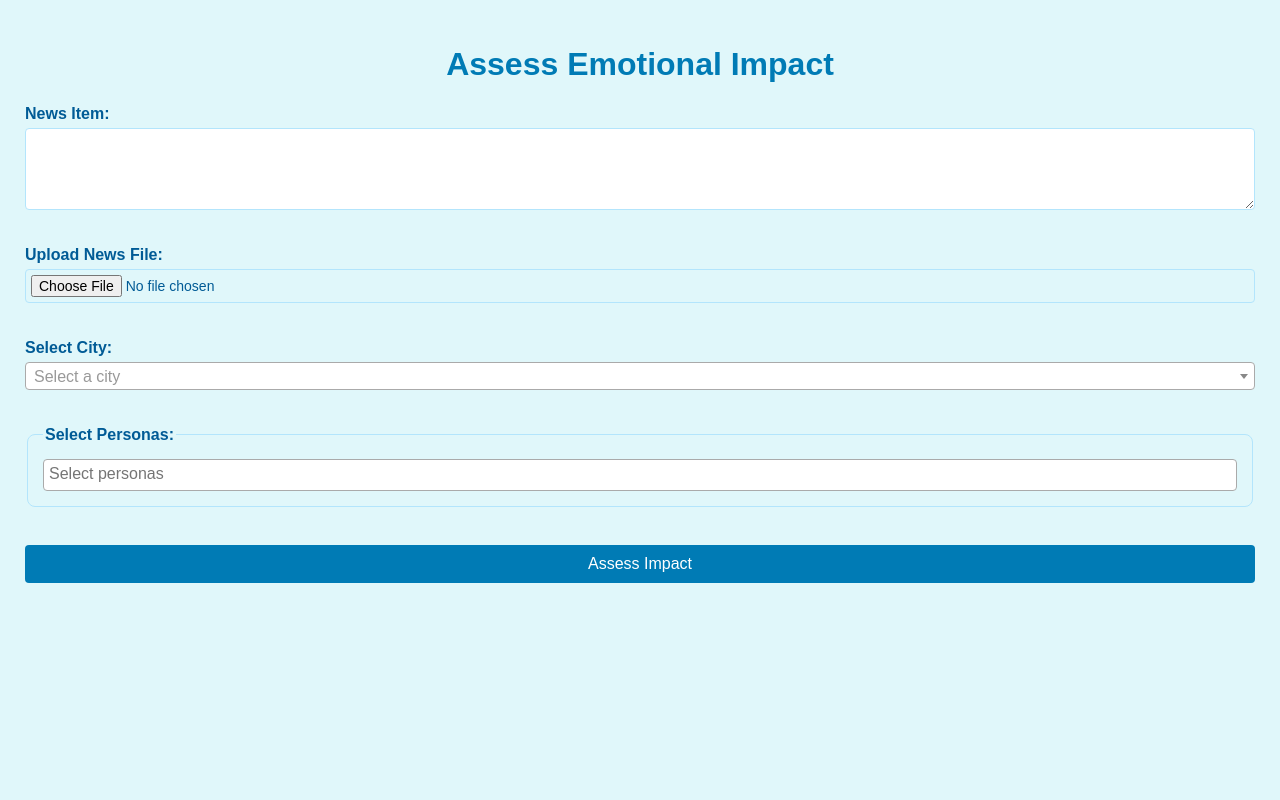
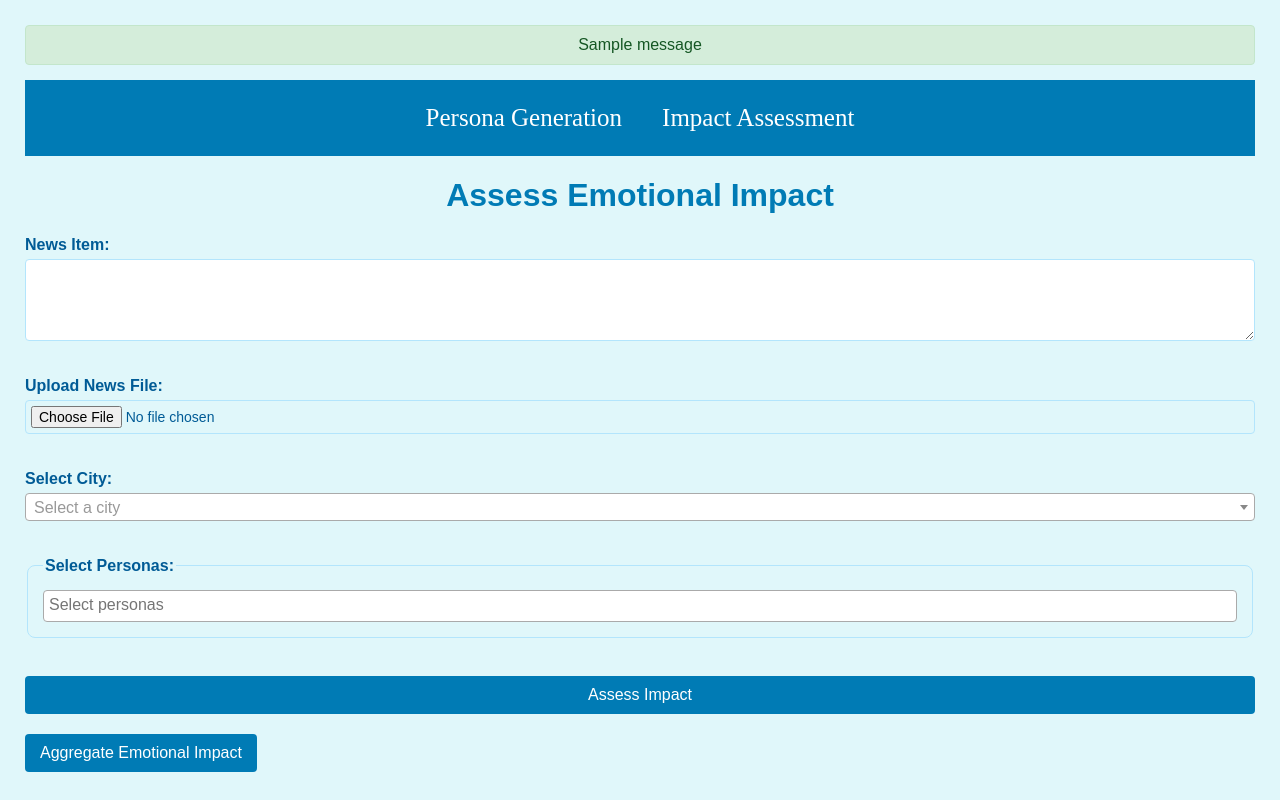
Before and after one commit to vidyultechjays/People-Simulator-Web-Server, a Django app: page /impact-assessment/ in a window 1280 px wide. Run offline with Django 5.2, Linux system fonts and the light colour scheme; tables that the repository leaves empty hold one stand-in row (values such as "Sample post"); one stand-in notice (Sample message) is shown; data that the repository does not hold is empty.

Commit message:
Aggregate_emotion_impact

```diff
--- a/simulator/urls.py
+++ b/simulator/urls.py
@@ -7,6 +7,7 @@ from . import views
 urlpatterns = [
     path('persona_generation/', views.persona_generation, name='persona_generation'),
     path('impact-assessment/', views.impact_assessment, name='impact_assessment'),
-    # path('aggregate_emotion/', views.aggregate_emotion, name='aggregate_emotion'),
+    path('aggregate-impact/', views.aggregate_emotion, name='aggregate_emotion'),
+    # path('results/', views.results_view, name='results'),
 
 ]
--- a/simulator/views.py
+++ b/simulator/views.py
@@ -5,8 +5,9 @@ Views:
     - `persona_generation`: Handles persona generation based on demographic inputs.
     - `impact_assessment`: Displays the impact assessment interface.
 """
-from django.shortcuts import render
+from django.shortcuts import render,redirect
 from django.http import HttpResponse,JsonResponse
+from django.contrib import messages
 from faker import Faker
 from .models import Persona,EmotionalResponse,NewsItem
 from .utils.persona_helper import (
@@ -115,7 +116,10 @@ def persona_generation(request):
         if personas:
             Persona.objects.bulk_create(personas)
 
-        return HttpResponse(f"Personas for {city_name} generated successfully.")
+        messages.success(request, f"Personas for {city_name} generated successfully.")
+
+        return redirect("impact_assessment")
+        # return HttpResponse(f"Personas for {city_name} generated successfully.")
 
     return render(request, "persona_generation.html")
 
@@ -202,3 +206,52 @@ def impact_assessment(request):
 
     personas = Persona.objects.all()
     return render(request, "impact_assessment.html", {"personas": personas})
+
+
+
+def aggregate_emotion(request):
+    """
+    Aggregate and categorize the emotional responses of personas based on a specific news item.
+    Returns:
+        - A JSON response containing the aggregated emotional response summary:
+            - "positive": Percentage of personas showing positive emotions.
+            - "negative": Percentage of personas showing negative emotions.
+            - "neutral": Percentage of personas showing neutral emotions.
+    """
+    city_name = request.GET.get('city', None)
+    news_item_title = request.GET.get('news_item', None)
+
+    if not city_name or not news_item_title:
+        return JsonResponse({"error": "Both 'city' and 'news_item' parameters are required."}, status=400)
+
+    personas = Persona.objects.filter(city=city_name)
+
+    if not personas.exists():
+        return JsonResponse({"error": f"No personas found in city '{city_name}'."}, status=404)
+
+    emotion_categories = {
+        "positive": {"joy", "optimism", "compassion"},
+        "negative": {"sadness", "anger", "fear", "disgust", "anxiety", "outrage"},
+        "neutral": {"surprise"}
+    }
+    summary = {"positive": 0, "negative": 0, "neutral": 0}
+
+    total_responses = 0
+    for persona in personas:
+        emotion, intensity, explanation = generate_emotional_response(persona, news_item_title)
+
+        # Categorize the emotion
+        if emotion in emotion_categories["positive"]:
+            summary["positive"] += 1
+        elif emotion in emotion_categories["negative"]:
+            summary["negative"] += 1
+        elif emotion in emotion_categories["neutral"]:
+            summary["neutral"] += 1
+
+        total_responses += 1
+
+    if total_responses > 0:
+        for key in summary:
+            summary[key] = round((summary[key] / total_responses) * 100, 2)
+
+    return JsonResponse({"summary": summary})
--- a/static/css/impact_assessment_style.css
+++ b/static/css/impact_assessment_style.css
@@ -74,6 +74,15 @@ legend {
 input[type="checkbox"] {
     margin-right: 8px;
 }
+.alert-success {
+    color: #155724;
+    background-color: #d4edda;
+    border: 1px solid #c3e6cb;
+    padding: 10px;
+    margin-bottom: 15px;
+    border-radius: 4px;
+    text-align: center;
+}
 
 /* Button */
 button {
@@ -102,3 +111,26 @@ button:focus {
     outline: 2px solid #80d0ff;
     outline-offset: 2px;
 }
+.navbar {
+    background-color: #007bb5;
+    overflow: hidden;
+    display: flex;
+    justify-content: center;
+    align-items: center;
+    padding: 10px 0;
+}
+
+.navbar a {
+    color: #ffffff;
+    font-size: 25px;
+    font-family: 'Times New Roman', Times, serif;
+    text-decoration: none;
+    padding: 14px 20px;
+    display: block;
+    text-align: center;
+}
+
+.navbar a:hover {
+    background-color: #005b96;
+    color: #e0f7fa;
+}
--- a/templates/impact_assessment.html
+++ b/templates/impact_assessment.html
@@ -7,6 +7,19 @@
     <link href="https://cdn.jsdelivr.net/npm/select2@4.0.13/dist/css/select2.min.css" rel="stylesheet" />
 </head>
 <body>
+    {% if messages %}
+    <div class="message-container">
+        {% for message in messages %}
+        <div class="alert alert-success">
+            {{ message }}
+        </div>
+        {% endfor %}
+    </div>
+    {% endif %}
+    <div class="navbar">
+        <a href="{% url 'persona_generation' %}">Persona Generation</a>
+        <a href="{% url 'impact_assessment' %}">Impact Assessment</a>
+    </div>
     <h1>Assess Emotional Impact</h1>
     <form method="post" action="{% url 'impact_assessment' %}">
         {% csrf_token %}
@@ -45,6 +58,15 @@
         <button type="submit">Assess Impact</button>
     </form>
 
+    <button id="aggregate-emotion-button" style="margin-top: 20px;">Aggregate Emotional Impact</button>
+
+    <div id="aggregate-result" style="margin-top: 20px; display: none;">
+        <h2>Aggregate Emotion Summary</h2>
+        <p id="positive-summary">Positive: </p>
+        <p id="negative-summary">Negative: </p>
+        <p id="neutral-summary">Neutral: </p>
+    </div>
+
     <script src="https://code.jquery.com/jquery-3.6.0.min.js"></script>
     <script src="https://cdn.jsdelivr.net/npm/select2@4.0.13/dist/js/select2.min.js"></script>
     <script>
@@ -69,6 +91,39 @@
                     window.location.href = '?news_item=' + encodeURIComponent(newsContent);
                 }
             });
+
+            $('#aggregate-emotion-button').on('click', function () {
+                var city = $('#city').val();
+                var newsItem = $('#news_item').val();
+
+                if (!city || !newsItem) {
+                    alert("Please select a city and enter a news item.");
+                    return;
+                }
+
+                $.ajax({
+                    url: '/aggregate-impact/',
+                    type: 'GET',
+                    data: {
+                        city: city,
+                        news_item: newsItem
+                    },
+                    success: function (data) {
+                        if (data.summary) {
+                            $('#aggregate-result').show();
+                            $('#positive-summary').text('Positive: ' + data.summary.positive + '%');
+                            $('#negative-summary').text('Negative: ' + data.summary.negative + '%');
+                            $('#neutral-summary').text('Neutral: ' + data.summary.neutral + '%');
+                        } else {
+                            alert("No summary data available.");
+                        }
+                    },
+                    error: function (error) {
+                        console.error("Error fetching aggregate emotion:", error);
+                        alert("An error occurred. Please try again.");
+                    }
+                });
+            });
         });
     </script>
 </body>
--- a/templates/persona_generation.html
+++ b/templates/persona_generation.html
@@ -1,3 +1,4 @@
+
 {% load static %}
 <!DOCTYPE html>
 <html>
@@ -6,6 +7,10 @@
     <link rel="stylesheet" href="{% static 'css/persona_generation_style.css' %}">
 </head>
 <body>
+    <div class="navbar">
+        <a href="{% url 'persona_generation' %}">Persona Generation</a>
+        <a href="{% url 'impact_assessment' %}">Impact Assessment</a>
+    </div>
     <h1>GENERATE PERSONAS</h1>
     <form method="post" action="{% url 'persona_generation' %}">
         {% csrf_token %}
```
Also changed, not shown: simulator/tests.py (+63 -6 lines), simulator/utils/impact_assesment_helper.py (+7 -4 lines), static/css/persona_generation_style.css (+24 -0 lines), templates/results.html (added, +71 -0 lines), simulator/admin.py (line endings or trailing spaces).
